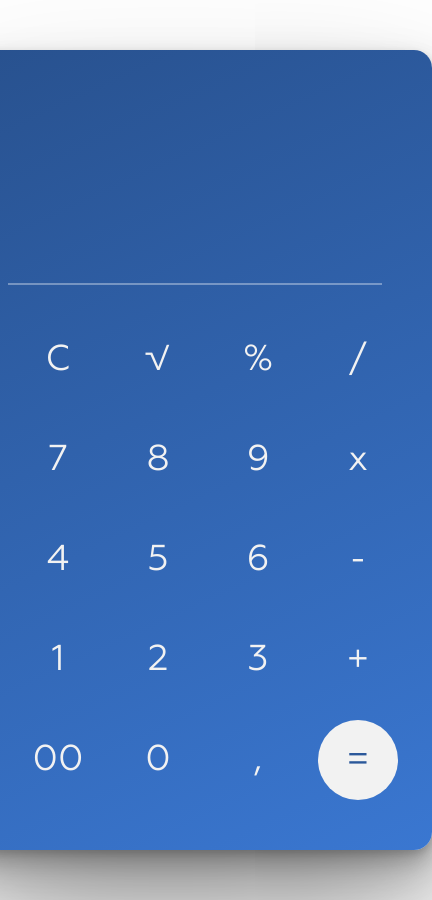
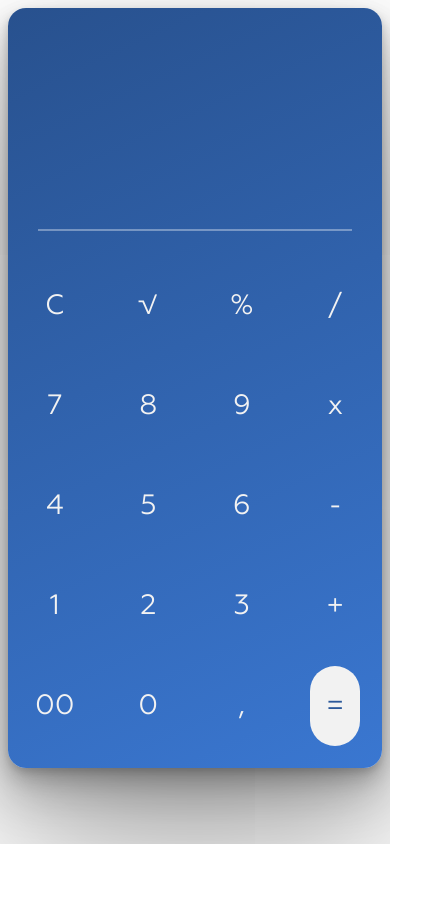
Before and after one commit to lazyCoderForever/calculator, a website built with webpack: page src/index.html in a window 390 px wide. Shown: the whole page, 432 px wide, since content can reach past the window. After the commit the page ends 844 px from the top, so only its background shows below. Built offline with nearby package versions, Linux system fonts and the light colour scheme.

Commit message:
add media rule for css, and comments for Calculator

```diff
--- a/src/Calculator.ts
+++ b/src/Calculator.ts
@@ -85,6 +85,7 @@ export default class Calculator {
             flagStopPoint = false
             this.operationsStack.pop()
          } else {
+            // for prevention infinite cycle
             if (OperationStacklength > 0) {
                this.outputStr.push(this.operationsStack.pop() as string)
             } else {
@@ -96,6 +97,7 @@ export default class Calculator {
 
    defaultMathOperators(mathOperator: string): void {
       const operationsStackLastElement: number = this.operationsStack.length - 1
+      //check operator priority in operationsStack
       if (
          operatorsAndPriority[
             this.operationsStack[operationsStackLastElement]
--- a/src/styles/style.css
+++ b/src/styles/style.css
@@ -4,6 +4,8 @@
 :root {
     --main-text-color: #F2F2F2;
     --main-text-size: 36px;
+    --main-text-M-size: 30px;
+    --main-text-S-size: 28px;
     --blue: linear-gradient(155.23deg, #28518E 0%, #3A77D1 100%);
 }
 
@@ -84,3 +86,48 @@ body {
     background: var(--main-text-color);
     border-radius: 40px;
 }
+
+@media (max-width: 650px) {
+
+    .wrap{
+        height: 80vh ;
+        max-width: 100vw;
+        margin: 0;
+    }
+
+    .calculator{
+        padding: 0;
+    }
+
+    .calculator .field_input-value {
+        margin: 37px 30px;
+    }
+    .calculator .result_example {
+        max-width: 90vw;
+    }
+
+    .calculator .interface_calculator{
+        grid-template-columns: repeat(4, minmax(50px, 1fr));
+        grid-template-rows: repeat(4, minmax(80px, 1fr));
+    }
+
+    .button{
+        font-size: var(--main-text-M-size);
+    }
+}
+
+@media (max-width: 450px) {
+    .wrap{
+        height: 90vh ;
+    }
+
+    .calculator .interface_calculator{
+        grid-template-columns: repeat(4, minmax(50px, 1fr));
+        grid-template-rows: repeat(auto-fill, minmax(100px, 1fr));
+    }
+
+    .button{
+        width: 50px;
+        font-size: var(--main-text-S-size);
+    }
+}
```
